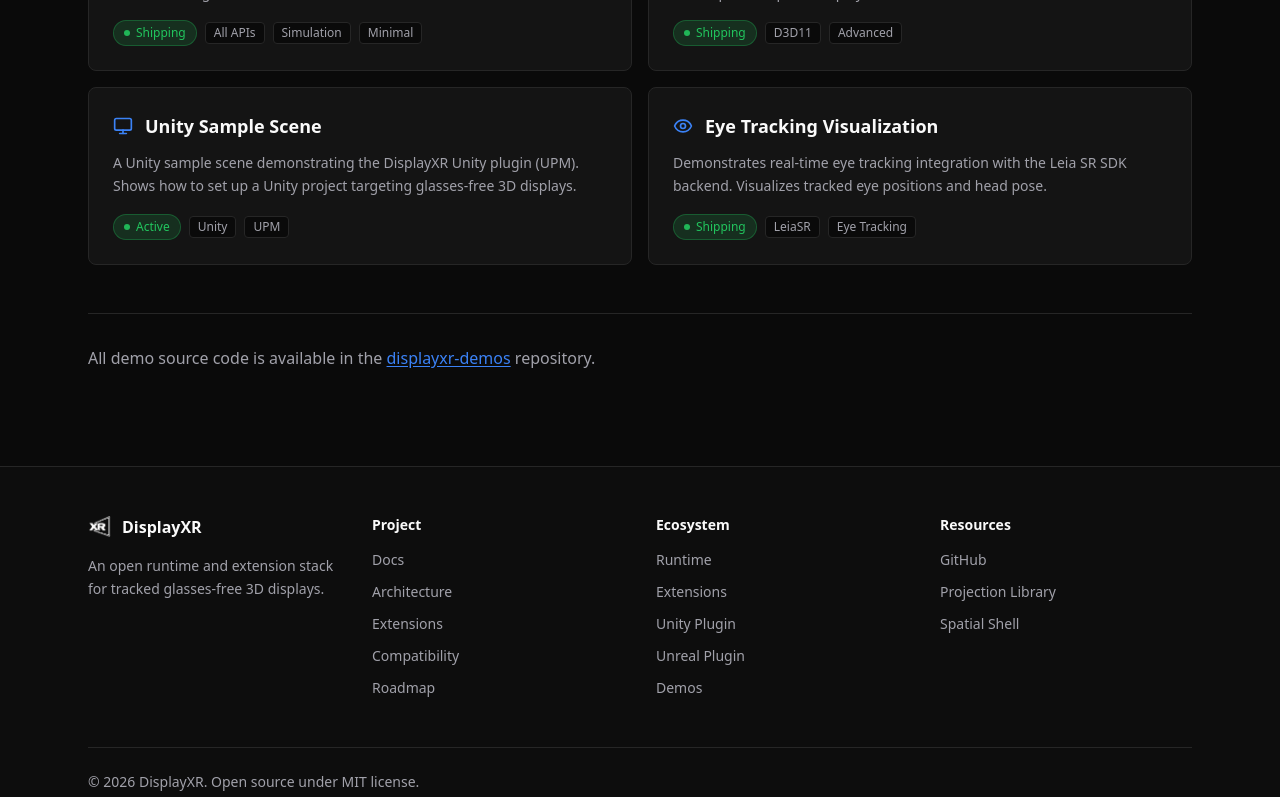
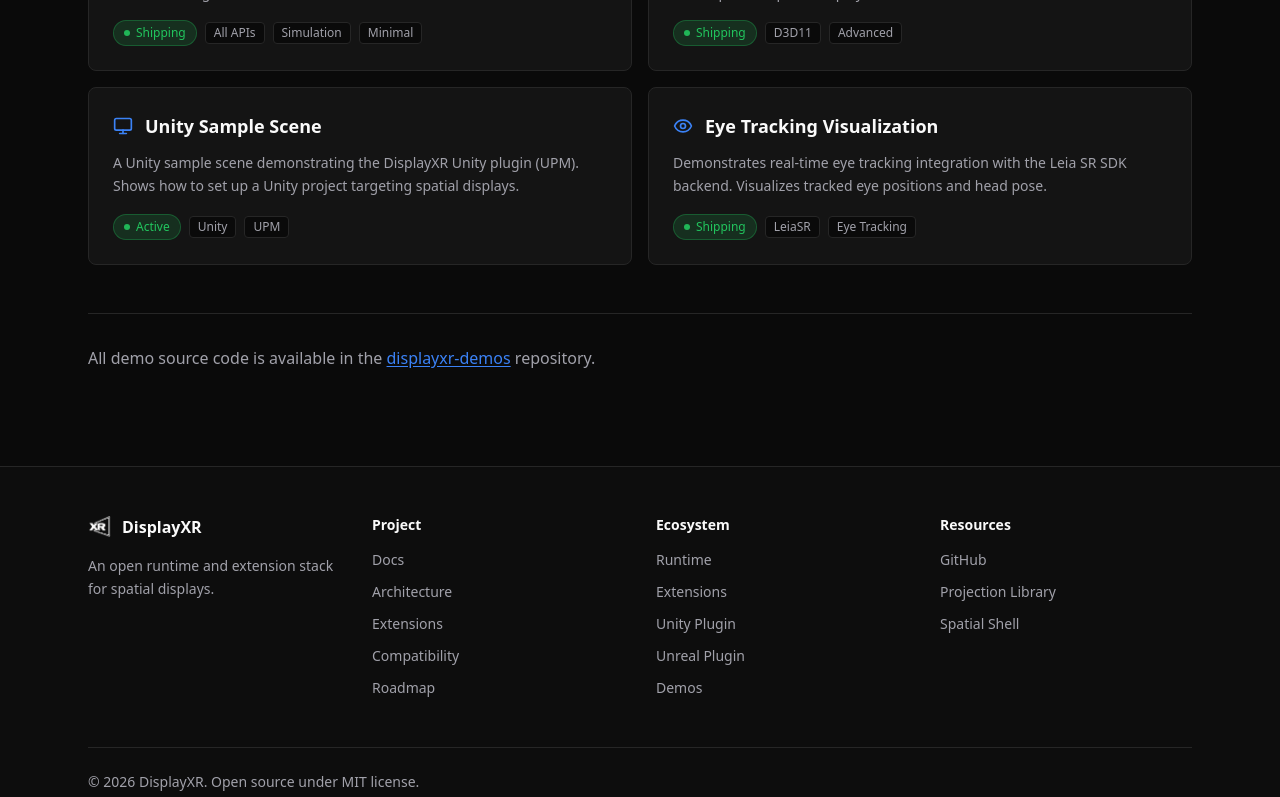
Before and after one commit to DisplayXR/displayxr-website, a Next.js app: page /demos in a window 1280 px wide. Shown: the part 640-1437 px from the top of the page. Built offline with nearby package versions, Linux system fonts and the light colour scheme.

Commit message:
Update metadata and descriptions across the application to replace references to 'glasses-free 3D displays' with 'spatial displays'. This includes changes in layout, compatibility, demos, documentation, extensions, and various components to enhance clarity and consistency in terminology.

```diff
--- a/app/compatibility/page.tsx
+++ b/app/compatibility/page.tsx
@@ -29,7 +29,7 @@
             Compatible Devices
           </h2>
           <p className="text-sm text-text-secondary mb-6">
-            Devices with tracked glasses-free 3D displays supported by
+            Devices with spatial displays supported by
             DisplayXR, grouped by display technology vendor.
           </p>
           <div className="space-y-6">
--- a/app/demos/page.tsx
+++ b/app/demos/page.tsx
@@ -31,7 +31,7 @@
   {
     title: "Unity Sample Scene",
     description:
-      "A Unity sample scene demonstrating the DisplayXR Unity plugin (UPM). Shows how to set up a Unity project targeting glasses-free 3D displays.",
+      "A Unity sample scene demonstrating the DisplayXR Unity plugin (UPM). Shows how to set up a Unity project targeting spatial displays.",
     status: "active" as const,
     icon: <Monitor size={20} />,
     tags: ["Unity", "UPM"],
--- a/app/docs/page.tsx
+++ b/app/docs/page.tsx
@@ -37,7 +37,7 @@
   {
     title: "App Developer Guide",
     description:
-      "Build OpenXR applications targeting glasses-free 3D displays. Covers all four application classes.",
+      "Build OpenXR applications targeting spatial displays. Covers all four application classes.",
     icon: <Code2 size={20} />,
     href: REPO_URLS.demos,
   },
--- a/app/extensions/page.tsx
+++ b/app/extensions/page.tsx
@@ -60,7 +60,7 @@
           </h2>
           <p className="text-text-secondary leading-relaxed mb-4">
             Standard OpenXR was designed for headsets and controllers. Tracked
-            glasses-free 3D displays have different requirements: they need to
+            spatial displays have different requirements: they need to
             communicate display geometry, support window-hosted compositing, and
             provide spatial display models that don&apos;t map to existing OpenXR
             concepts.
--- a/app/layout.tsx
+++ b/app/layout.tsx
@@ -26,11 +26,11 @@
     template: "%s | DisplayXR",
   },
   description:
-    "An open runtime and extension stack for tracked glasses-free 3D displays. Build portable spatial display applications across engines, graphics APIs, and vendor hardware.",
+    "An open runtime and extension stack for spatial displays, including tracked stereo and multiview lightfield 3D displays. Build portable spatial display applications across engines, graphics APIs, and vendor hardware.",
   openGraph: {
     title: "DisplayXR",
     description:
-      "OpenXR for glasses-free 3D displays. An open runtime and extension stack for tracked spatial displays.",
+      "OpenXR for spatial displays. An open runtime and extension stack for tracked stereo and multiview 3D displays.",
     url: "https://displayxr.dev",
     siteName: "DisplayXR",
     type: "website",
@@ -39,7 +39,7 @@
         url: "/og-image.jpeg",
         width: 1200,
         height: 630,
-        alt: "DisplayXR — OpenXR for glasses-free 3D displays",
+        alt: "DisplayXR — OpenXR for Spatial Displays",
       },
     ],
   },
@@ -47,7 +47,7 @@
     card: "summary_large_image",
     title: "DisplayXR",
     description:
-      "OpenXR for glasses-free 3D displays. An open runtime and extension stack for tracked spatial displays.",
+      "OpenXR for spatial displays. An open runtime and extension stack for tracked stereo and multiview 3D displays.",
     images: ["/og-image.jpeg"],
   },
 };
--- a/components/home/ProblemSection.tsx
+++ b/components/home/ProblemSection.tsx
@@ -16,7 +16,7 @@
             <p>
               OpenXR standardized how applications talk to headsets and
               controllers. But a growing category of spatial displays — tracked
-              glasses-free 3D monitors, laptops, and related systems — has no
+              spatial display monitors, laptops, and related systems — has no
               equivalent.
             </p>
             <p>
--- a/components/home/WhyNowSection.tsx
+++ b/components/home/WhyNowSection.tsx
@@ -16,7 +16,7 @@
             <p>
               Spatial computing is still largely framed around headsets. But
               spatial displays are becoming a real category — tracked
-              glasses-free 3D monitors, laptops, and related display systems are
+              spatial display monitors, laptops, and related display systems are
               shipping from multiple vendors.
             </p>
             <p>
--- a/components/layout/Footer.tsx
+++ b/components/layout/Footer.tsx
@@ -43,8 +43,7 @@
               </span>
             </div>
             <p className="text-sm text-text-secondary leading-relaxed">
-              An open runtime and extension stack for tracked glasses-free 3D
-              displays.
+              An open runtime and extension stack for spatial displays.
             </p>
           </div>
 
--- a/lib/data/roadmap.ts
+++ b/lib/data/roadmap.ts
@@ -19,7 +19,7 @@
       {
         title: "Monado fork focused on spatial displays",
         description:
-          "Forked from the Monado OpenXR runtime, removed VR and headset-specific code, and refocused the codebase entirely on tracked glasses-free 3D displays",
+          "Forked from the Monado OpenXR runtime, removed VR and headset-specific code, and refocused the codebase entirely on spatial displays",
       },
       {
         title: "Native compositors for every major graphics API",
```
